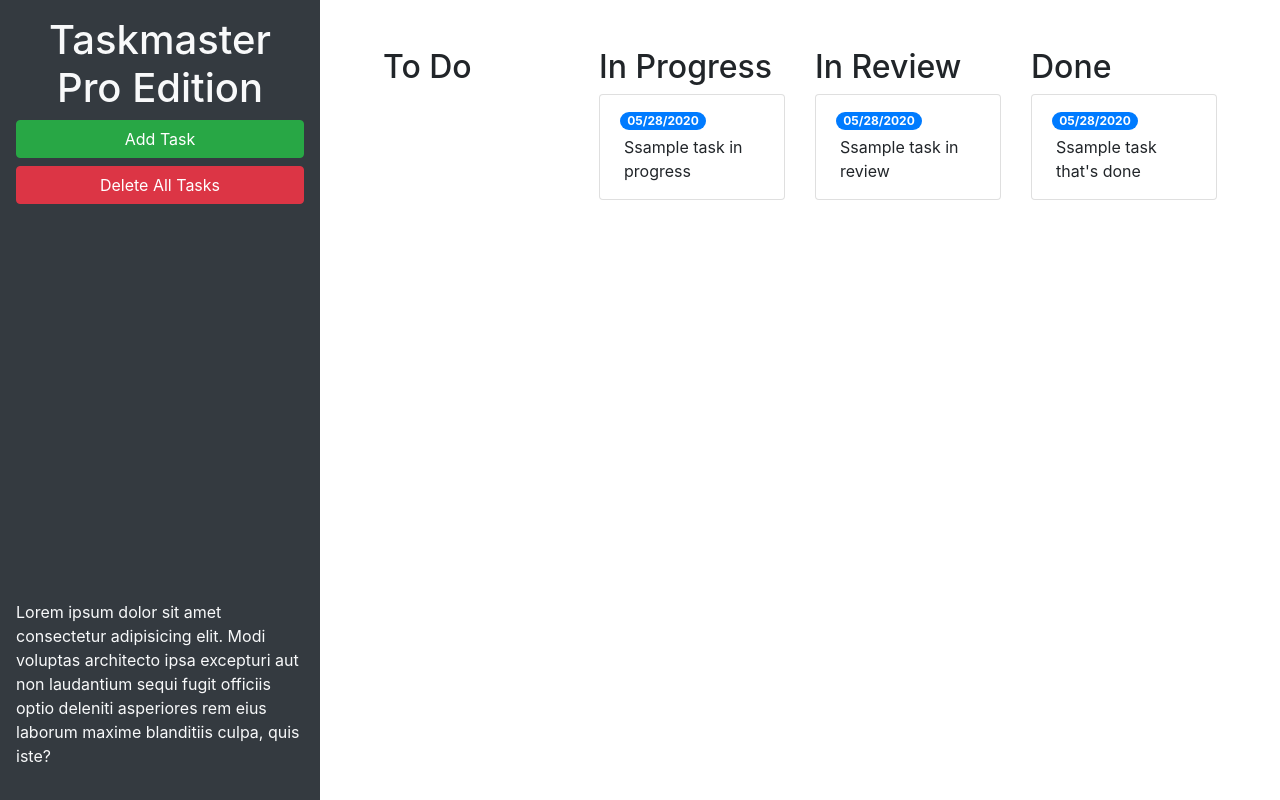
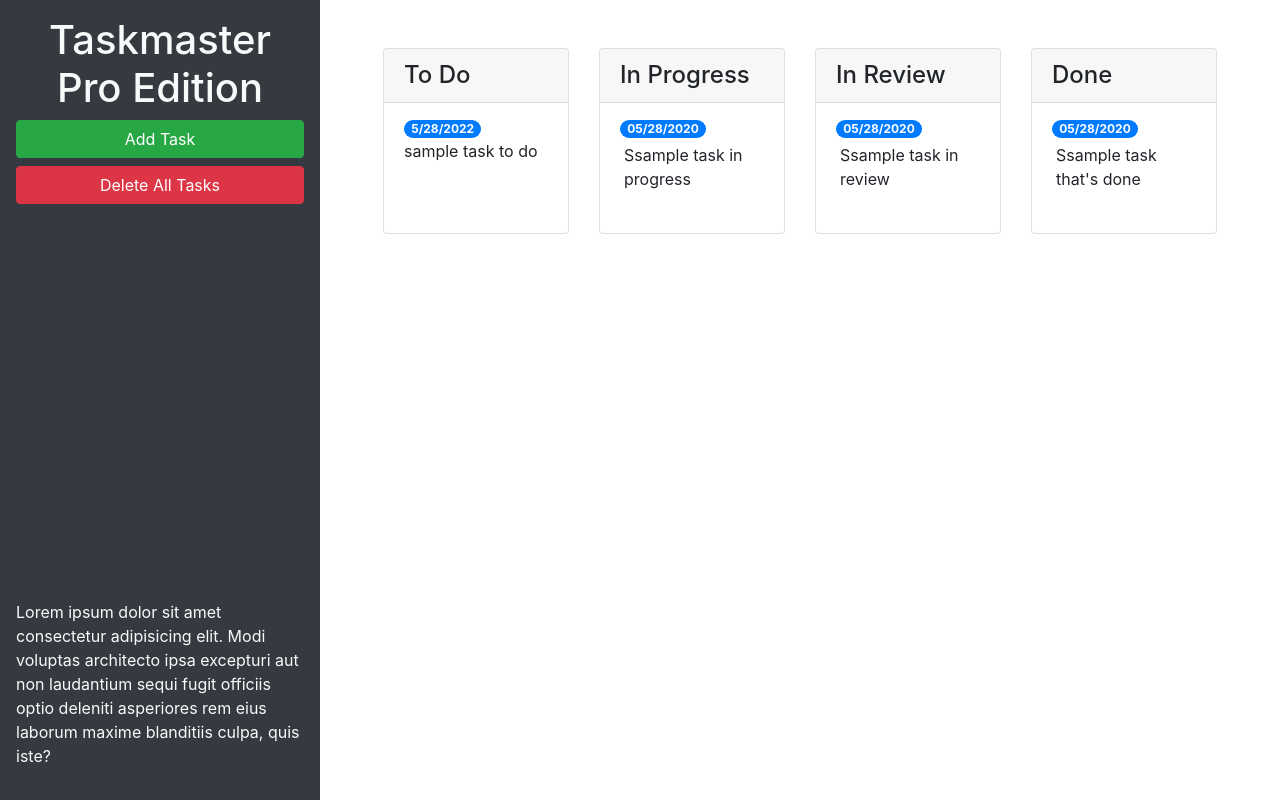
Before and after one commit to josephkurpierz/taskmaster-pro, a plain HTML site: page index.html in a window 1280 px wide. Drawn offline with nearby package versions, Linux system fonts and the light colour scheme.

Commit message:
created cards for columns

```diff
--- a/index.html
+++ b/index.html
@@ -27,38 +27,51 @@
       <div class="m-5 row justify-content-around">
         <!-- ToDo start -->
         <div class="col-12 col-md-6 col-xl-3 mb-3">
-          <h2>To Do</h2>
-          <ul id="list-toDo" class="list-group"></ul>
+          <div class="card">
+            <h4 class="card-header">To Do</h4>
+            <ul id="list-toDo" class="list-group list-group-flush">
+              <li class="list-group-item">
+                <span class="badge badge-primary badge-pill">5/28/2022</span>
+                <p class="m1">sample task to do</p>
+              </li>
+            </ul>
+          </div>
         </div>
         <!-- InProgress start -->
         <div class="col-12 col-md-6 col-xl-3 mb-3">
-          <h2>In Progress</h2>
-          <ul id="list-inProgress" class="list-group">
+          <div class="card">
+            <h4 class="card-header">In Progress</h4>
+            <ul id="list-inProgress" class="list-group list-group-flush">
               <li class="list-group-item">
                 <span class="badge badge-primary badge-pill">05/28/2020</span>
                 <p class="m-1">Ssample task in progress</p>
               </li>
             </ul>
           </div>
+        </div>
         <!-- InReview start -->
         <div class="col-12 col-md-6 col-xl-3 mb-3">
-          <h2>In Review</h2>
-          <ul id="list-inReview" class="list-group">
+          <div class="card">
+            <h4 class="card-header">In Review</h4>
+            <ul id="list-inReview" class="list-group list-group-flush">
               <li class="list-group-item">
                 <span class="badge badge-primary badge-pill">05/28/2020</span>
                 <p class="m-1">Ssample task in review</p>
               </li>
             </ul>
           </div>
+        </div>
         <!-- Done start -->
         <div class="col-12 col-md-6 col-xl-3 mb-3">
-          <h2>Done</h2>
-          <ul id="list-done" class="list-group">
+          <div class="card">
+            <h4 class="card-header">Done</h4>
+            <ul id="list-done" class="list-group list-group-flush">
               <li class="list-group-item">
                 <span class="badge badge-primary badge-pill">05/28/2020</span>
                 <p class="m-1">Ssample task that's done</p>
               </li>
             </ul>
+          </div>
         </div>
       </div>
     </main>
@@ -79,11 +92,11 @@
           <form>
             <div class="form-group">
               <label for="modalTaskDescription">Task description</label>
-              <textarea id="modalTaskDescription" rows="3"></textarea>
+              <textarea id="modalTaskDescription" rows="3" class="form-control"></textarea>
             </div>
             <div class="form-group">
               <label for="modalDueDate">Due date</label>
-              <input type="text" id="modalDueDate" placeholder="mm/dd/yyyy" autocomplete="off" />
+              <input type="text" class=form-control id="modalDueDate" placeholder="mm/dd/yyyy" autocomplete="off" />
             </div>
           </form>
         </div>
```
Lines whose indentation alone changed are shown as unchanged.
